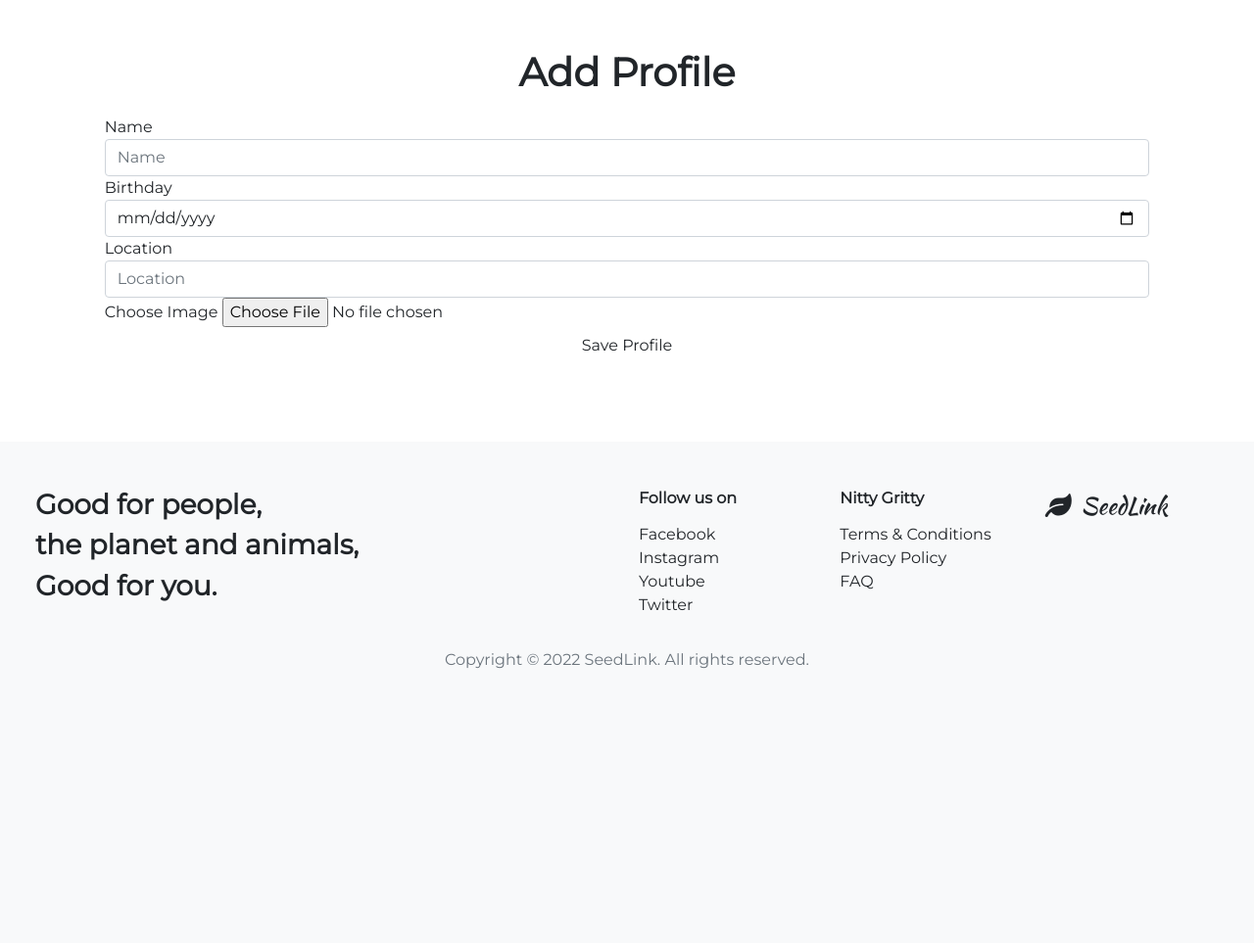
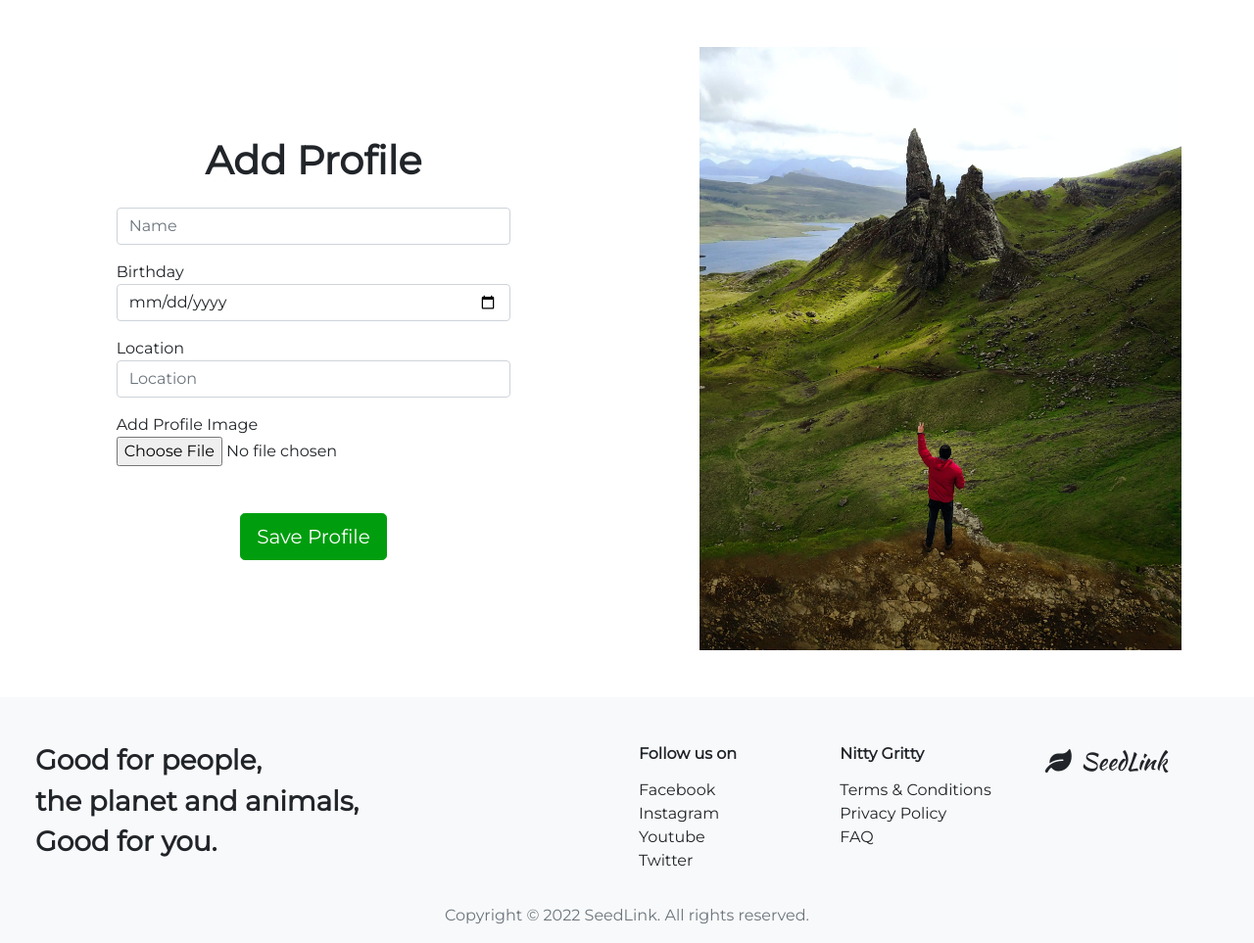
Before and after one commit to tindyc/seedlink, a Flask app: page /add_profile in a window 1280 px wide. Shown: the part 98-1061 px from the top of the page at 98% size. Before the commit the page ends 781 px from the top, so only its background shows below. Run offline with Flask 2, Linux system fonts and the light colour scheme; data that the repository does not hold is empty; some libraries are stand-ins or nearby versions.

Commit message:
Style add_profile and update_profile pages

```diff
--- a/static/css/style.css
+++ b/static/css/style.css
@@ -90,13 +90,7 @@ a:link {
     height: 100vh;
 }
 
-/*  Sign In*/
-
-.form-heading-signup {
-    margin-top: 50px;
-    margin-bottom: 20px;
-}
-
+/*  Forms */
 .side-img img {
     width: 80%;
     height: 100%;
--- a/templates/add_profile.html
+++ b/templates/add_profile.html
@@ -1,40 +1,55 @@
 {% extends "base.html" %}
 
 {% block content %}
+<section class="container-fluid">
     <!-- Page Heading -->
+    <div class="row align-items-center h-100 my-5">
+        <div class="col-12 col-md-6">
             <div class="row text-center">
-    <div class="col-10 offset-1 col-md-6 offset-md-3">
+                <div class="col-10 offset-1 col-md-6 offset-md-3 text-center mb-3">
                     <h1 class="form-heading-signup">Add Profile</h1>
                 </div>
             </div>
+
             <!-- Add Profile Form-->
-<form method="POST" action="" class="col-10 offset-1">
+            <div class="form-container my-auto">
+                <div class="row">
+                    <form method="POST" action="" class="col-8 offset-2">
                         <div class="form-group">
-        <label for="fullname">Name</label>
-        <input type="text" class="form-control" id="fullname" name="fullname" placeholder="Name" required>
+                            <input type="text" class="form-control mb-3" id="fullname" name="fullname" placeholder="Name"
+                                required>
                         </div>
 
                         <div class="form-group">
                             <label for="birthday">Birthday</label>
-        <input type="date" class="form-control" id="birthday" name="birthday" placeholder="birthday" required>
+                            <input type="date" class="form-control mb-3" id="birthday" name="birthday" placeholder="birthday"
+                                required>
                         </div>
 
                         <div class="form-group">
                             <label for="location">Location</label>
-        <input type="text" class="form-control" id="location" name="location" placeholder="Location">
+                            <input type="text" class="form-control mb-3" id="location" name="location"
+                                placeholder="Location">
                         </div>
 
 
                         <div class="form-group">
-        <label for="image">Choose Image</label>
-        <input type="file" class="form-control-file" id="image" name="image">
+                            <label for="image">Add Profile Image</label>
+                            <input type="file" class="form-control-file mb-5" id="image" name="image">
                         </div>
 
                         <div class="row">
                             <div class="col-12 text-center">
-            <button type="submit" class="btn">Save Profile</button>
+                                <button type="submit" class="btn btn-lg btn-success">Save Profile</button>
                             </div>
                         </div>
                     </form>
-
+                </div>
+            </div>
+        </div>
+        <div class="col-6 side-img d-none d-md-block text-center">
+            <img src="../static/images/profile.jpg" alt="vegetables on a table">
+        </div>
+    </div>
+</section>
 {% endblock %}
```
Also changed, not shown: templates/update_profile.html (+26 -12 lines), static/images/profile.jpg (added). Lines whose indentation alone changed are shown as unchanged.
